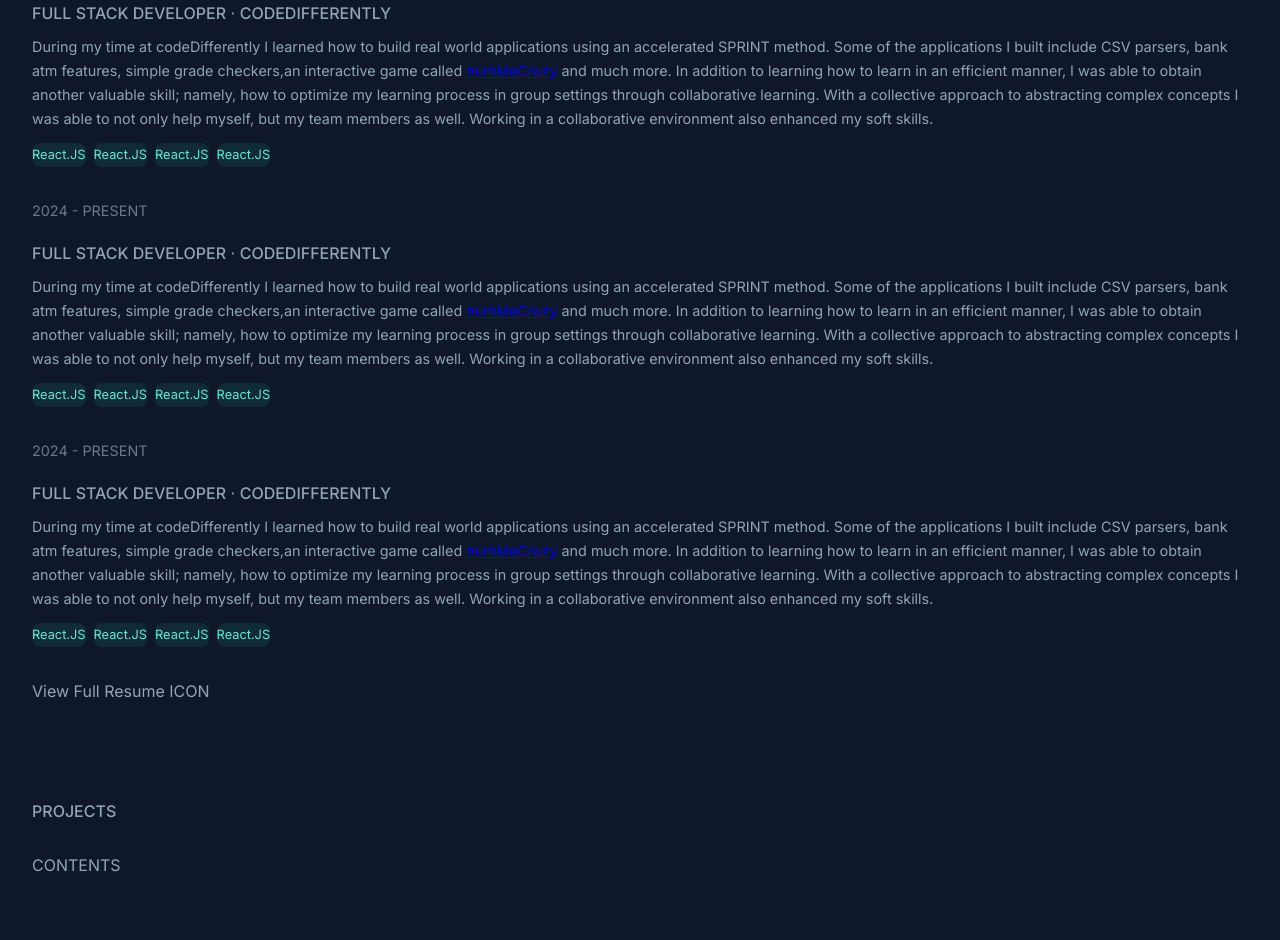
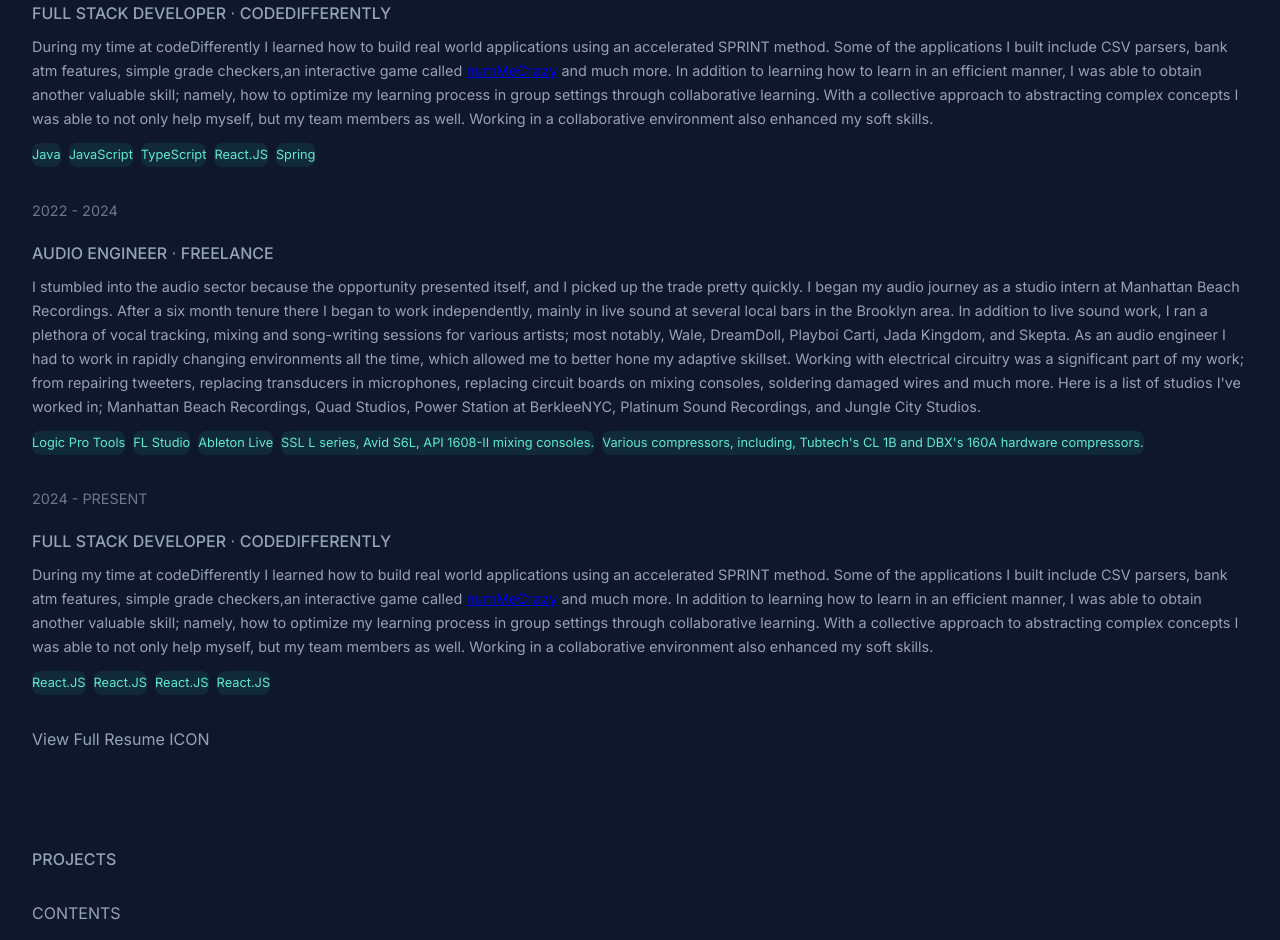
Before and after one commit to Nautevol07VII-111/aLaboratory, a website: page src/index.html in a window 1280 px wide. Shown: the part 812-1752 px from the top of the page. Drawn offline with Linux system fonts and the light colour scheme.

Commit message:
Feat: adds, portfolioSite progress

```diff
--- a/src/index.html
+++ b/src/index.html
@@ -58,43 +58,48 @@
                         <p> During my time at codeDifferently I learned how to build real world applications using an accelerated SPRINT method. Some of the applications I built include CSV parsers, bank atm features, simple grade checkers,an interactive game called <a target="_blank" class="anchor" href="https://github.com/nilejack/24q4-team2/tree/main">numMeCrazy</a> and much more. In addition to learning how to learn in an efficient manner, I was able to obtain another valuable skill; namely, how to optimize my learning process in group settings through collaborative learning. With a collective approach to abstracting complex concepts I was able to not only help myself, but my team members as well. Working in a collaborative environment also enhanced my soft skills.</p>
                         <div class="tag-container">
                             <div class="tag">
-                                <p>React.JS</p>
+                                <p>Java</p>
+                            </div>
+                            <div class="tag">
+                                <p>JavaScript</p>
+                            </div>
+                            <div class="tag">
+                                <p>TypeScript</p>
                             </div>
                             <div class="tag">
                                 <p>React.JS</p>
                             </div>
                             <div class="tag">
-                                <p>React.JS</p>
-                            </div>
-                            <div class="tag">
-                                <p>React.JS</p>
+                                <p>Spring</p>
                             </div>
                         </div>
                     </div>
                       </div>
                     </div>
                     <div class="experience-card">
-                        <p class="tenure">2024 - present</p>
+                        <p class="tenure">2022 - 2024</p>
                         <div class="card-column">
                          <a href="/" target="_blank">
                         <a>
-                            <h3 class="anchor-text card-header">Full Stack Developer ⋅ codeDifferently</h3>
+                            <h3 class="anchor-text card-header">Audio Engineer ⋅ FreeLance</h3>
                         </a>
-                        <p> During my time at codeDifferently I learned how to build real world applications using an accelerated SPRINT method. Some of the applications I built include CSV parsers, bank atm features, simple grade checkers,an interactive game called <a target="_blank" class="anchor" href="https://github.com/nilejack/24q4-team2/tree/main">numMeCrazy</a> and much more. In addition to learning how to learn in an efficient manner, I was able to obtain another valuable skill; namely, how to optimize my learning process in group settings through collaborative learning. With a collective approach to abstracting complex concepts I was able to not only help myself, but my team members as well. Working in a collaborative environment also enhanced my soft skills.</p>
+                        <p> I stumbled into the audio sector because the opportunity presented itself, and I picked up the trade pretty quickly. I began my audio journey as a studio intern at Manhattan Beach Recordings. After a six month tenure there I began to work independently, mainly in live sound at several local bars in the Brooklyn area. In addition to live sound work, I ran a plethora of vocal tracking, mixing and song-writing sessions for various artists; most notably, Wale, DreamDoll, Playboi Carti, Jada Kingdom, and Skepta. As an audio engineer I had to work in rapidly changing environments all the time, which allowed me to better hone my adaptive skillset. Working with electrical circuitry was a significant part of my work; from repairing tweeters, replacing transducers in microphones, replacing circuit boards on mixing consoles, soldering damaged wires and much more. Here is a list of studios I've worked in; Manhattan Beach Recordings, Quad Studios, Power Station at BerkleeNYC, Platinum Sound Recordings, and Jungle City Studios.</p>
                         <div class="tag-container">
                             <div class="tag">
-                                <p>React.JS</p>
+                                <p>Logic Pro Tools</p>
                             </div>
                             <div class="tag">
-                                <p>React.JS</p>
+                                <p>FL Studio</p>
                             </div>
                             <div class="tag">
-                                <p>React.JS</p>
+                                <p>Ableton Live</p>
                             </div>
                             <div class="tag">
-                                <p>React.JS</p>
+                                <p>SSL L series, Avid S6L, API 1608-II mixing consoles.</p>
                             </div>
-                        </div>
+                                <div class="tag">
+                                    <p>Various compressors, including, Tubtech's CL 1B and DBX's 160A hardware compressors.</p>
+                                </div>                       </div>
                     </div>
                       </div>
                     </div>
```
